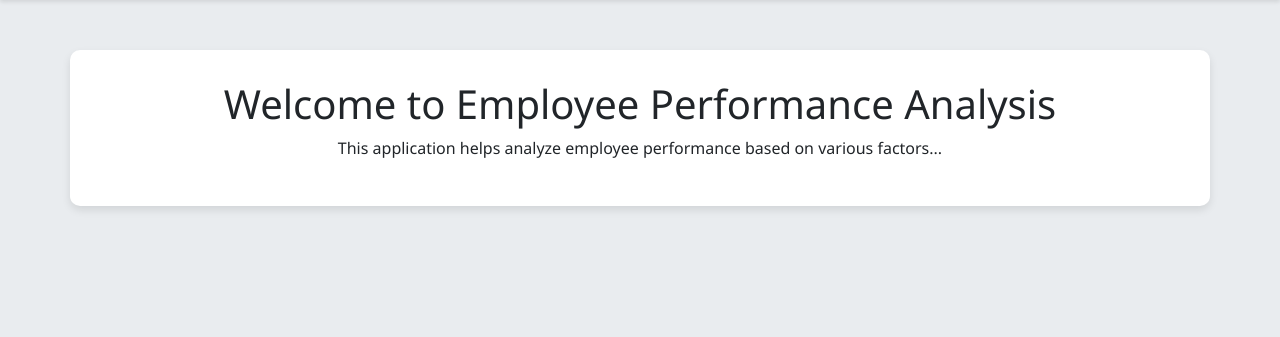
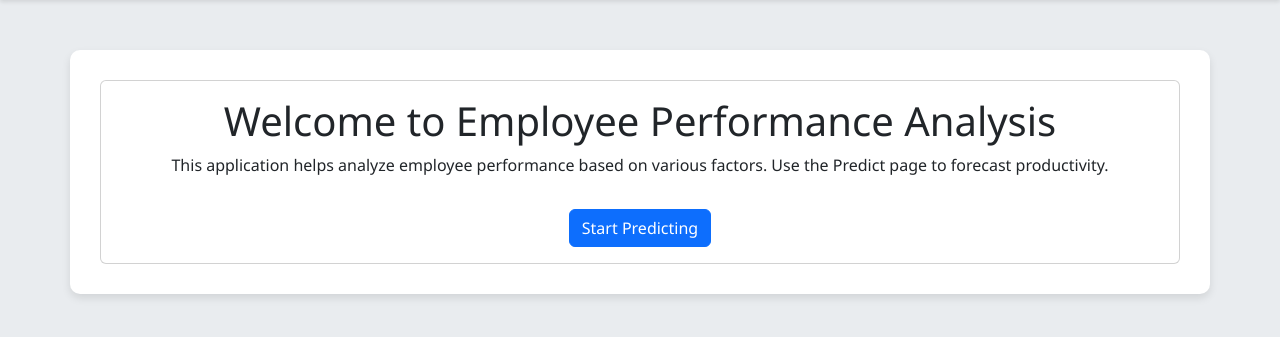
Before and after one commit to Aryanrai037/Machine-Learning-Approach-for-Employee-Performance-Prediction, a Flask app: page / in a window 1280 px wide. Shown: the part 56-393 px from the top of the page. Run offline with Flask 3, Linux system fonts and the light colour scheme.

Commit message:
home.html

```diff
--- a/Machine-Learning-Approach-for-Employee-Performance-Prediction-main/templates/home.html
+++ b/Machine-Learning-Approach-for-Employee-Performance-Prediction-main/templates/home.html
@@ -3,8 +3,11 @@
 {% block title %}Home{% endblock %}
 
 {% block content %}
-<header>
-    <h1 class="text-center">Welcome to Employee Performance Analysis</h1>
-</header>
-<p class="text-center">This application helps analyze employee performance based on various factors...</p>
+<div class="card text-center">
+    <div class="card-body">
+        <h1 class="card-title">Welcome to Employee Performance Analysis</h1>
+        <p class="card-text">This application helps analyze employee performance based on various factors. Use the Predict page to forecast productivity.</p>
+        <a href="{{ url_for('home1') }}" class="btn btn-primary mt-3">Start Predicting</a>
+    </div>
+</div>
 {% endblock %}
```
